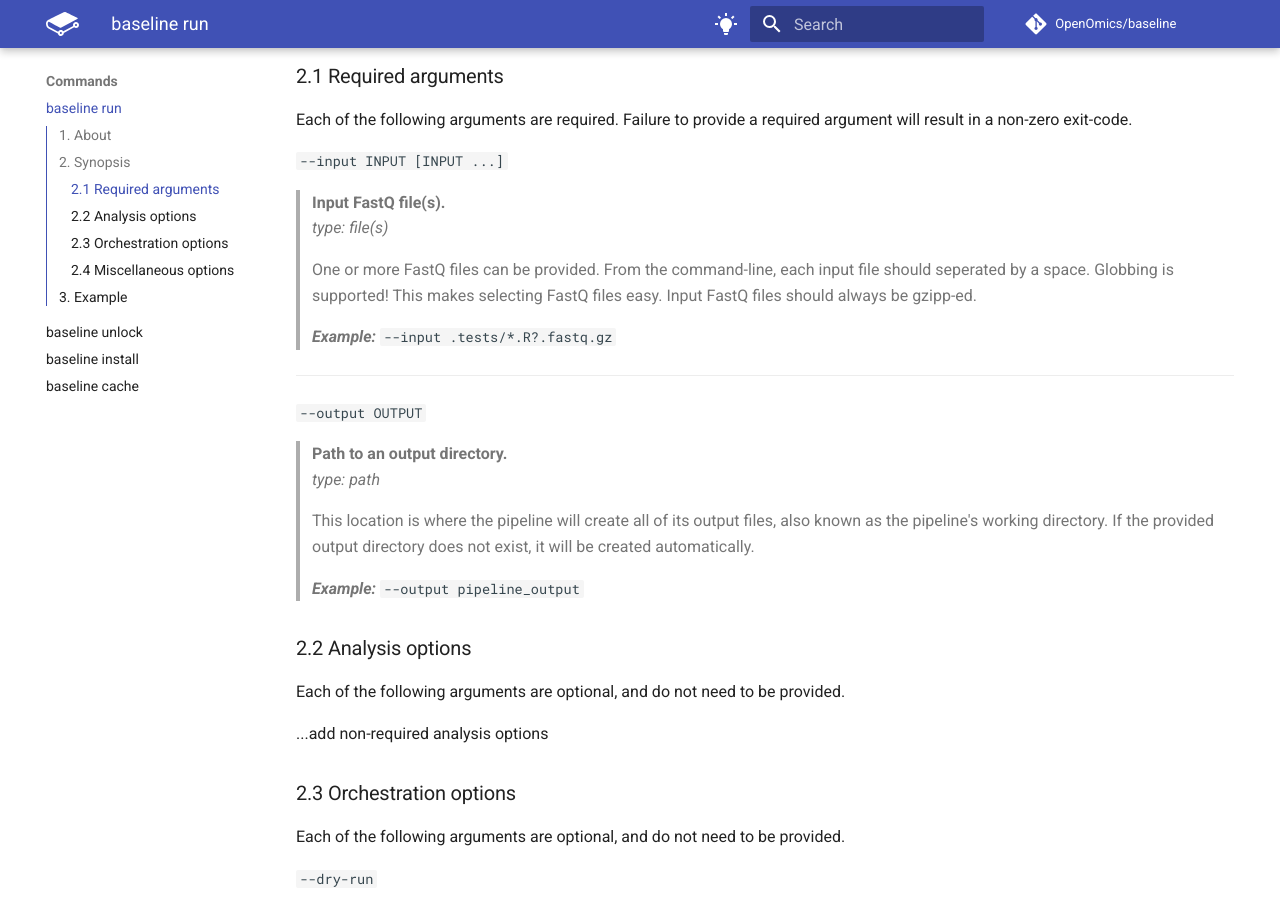
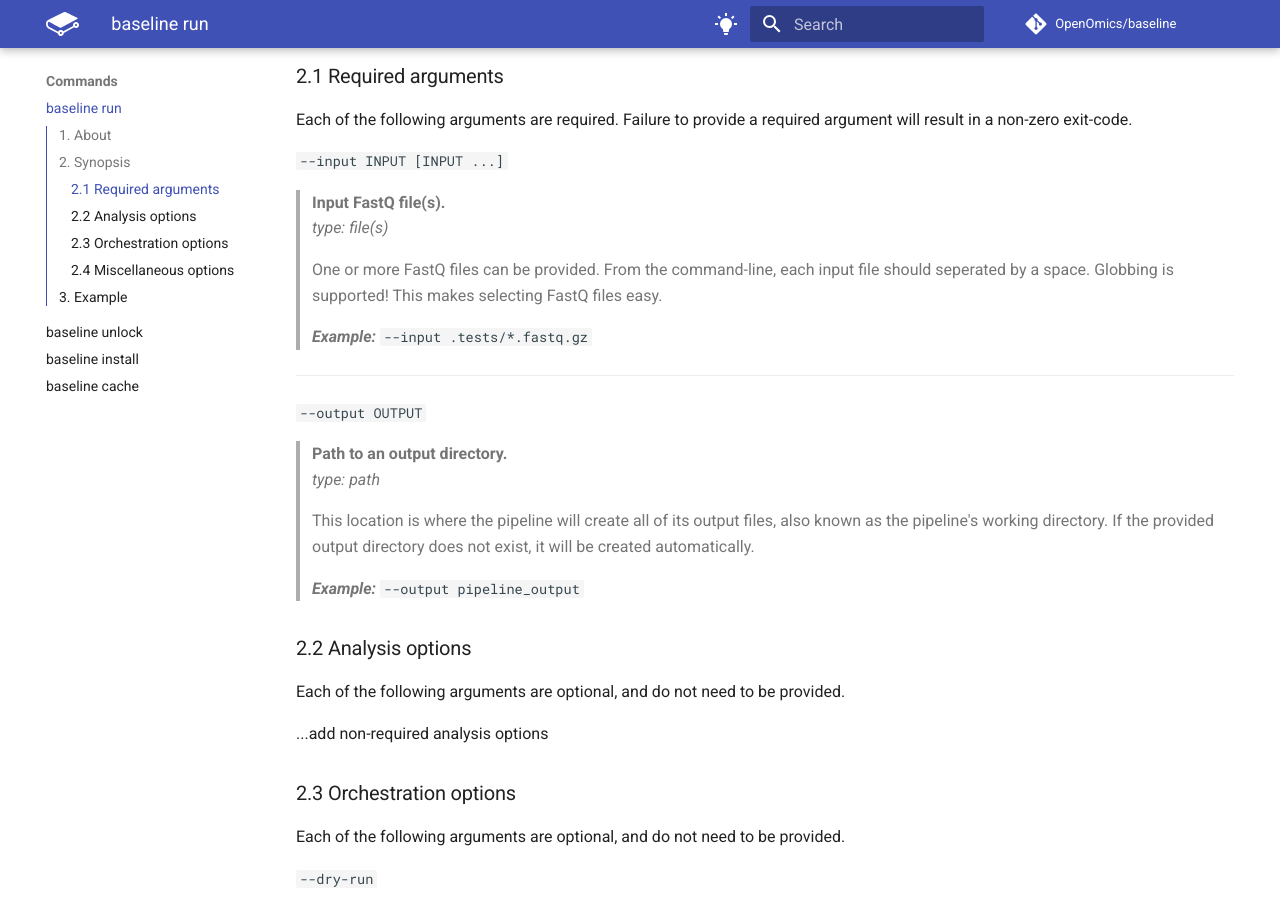
Before and after one commit to OpenOmics/baseline, an MkDocs documentation site: the page built from docs/usage/run.md, in a window 1280 px wide and 900 px high, scrolled down 761 px. Built offline with MkDocs 1.6.1 and Material for MkDocs 9.7.7, drawn with Linux system fonts in a browser that asks for light colours; comment, search, counter and statistics services are not loaded; the version menu is left out; some of the changed text lies outside the part shown.

Commit message:
chore: adding updates for future templating.

```diff
--- a/docs/usage/run.md
+++ b/docs/usage/run.md
@@ -32,9 +32,9 @@ Each of the following arguments are required. Failure to provide a required argu
 > **Input FastQ file(s).**
 > *type: file(s)*
 >
-> One or more FastQ files can be provided. From the command-line, each input file should seperated by a space. Globbing is supported! This makes selecting FastQ files easy. Input FastQ files should always be gzipp-ed.
+> One or more FastQ files can be provided. From the command-line, each input file should seperated by a space. Globbing is supported! This makes selecting FastQ files easy.
 >
-> ***Example:*** `--input .tests/*.R?.fastq.gz`
+> ***Example:*** `--input .tests/*.fastq.gz`
 
 ---
   `--output OUTPUT`
@@ -160,7 +160,7 @@ module purge
 module load singularity snakemake
 
 # Step 2A.) Dry-run the pipeline
-./baseline run --input .tests/*.R?.fastq.gz \
+./baseline run --input .tests/*.fastq.gz \
     --sif-cache /data/OpenOmics/SIFs \
     --output /data/$USER/output \
     --mode slurm \
@@ -170,7 +170,7 @@ module load singularity snakemake
 # The slurm mode will submit jobs to
 # the cluster. It is recommended running
 # the pipeline in this mode.
-./baseline run --input .tests/*.R?.fastq.gz \
+./baseline run --input .tests/*.fastq.gz \
     --sif-cache /data/OpenOmics/SIFs \
     --output /data/$USER/output \
     --mode slurm
```
Also changed, not shown: other parts of docs/usage/run.md (+1 -1 lines), README.md (+3 -3 lines), docs/index.md (+3 -3 lines), 1 other file.
